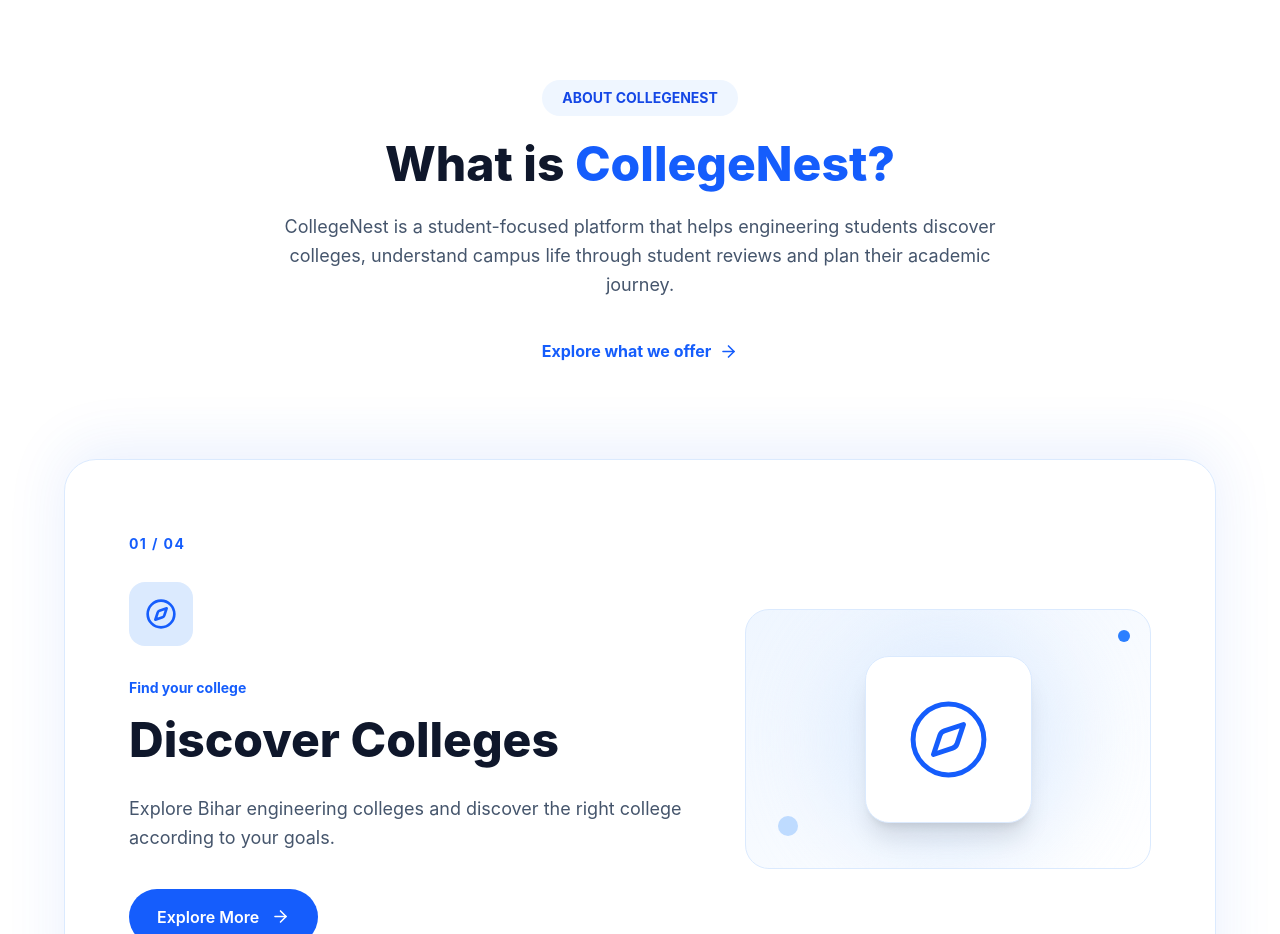
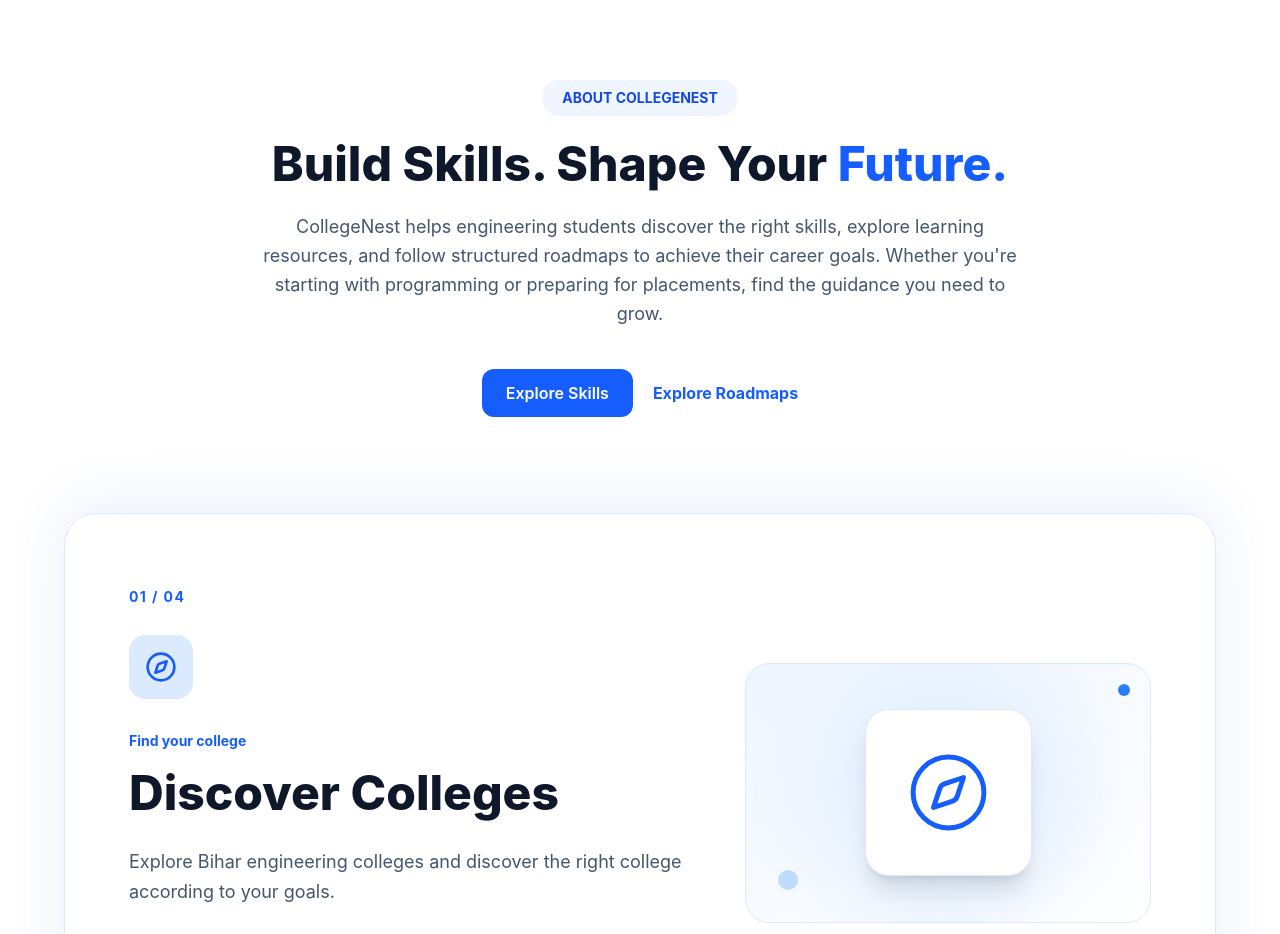
Before and after one commit to Anoopraja/CollegeNest, a React (Vite) app in the folder BCE-Bihar/: page / in a window 1280 px wide. Shown: the part 920-1854 px from the top of the page. Built offline with nearby package versions, Linux system fonts and the light colour scheme; no server answers.

Commit message:
hero section update

```diff
--- a/BCE-Bihar/src/Components/Hero.jsx
+++ b/BCE-Bihar/src/Components/Hero.jsx
@@ -202,23 +202,33 @@ const Home = () => {
       ABOUT COLLEGENEST
     </span>
 
-          <h2 className="text-4xl md:text-5xl font-extrabold mt-6">
-            What is <span className="text-blue-600">CollegeNest?</span>
+    <h2 className="text-4xl md:text-5xl font-extrabold mt-6 text-slate-900">
+      Build Skills. Shape Your{" "}
+      <span className="text-blue-600">Future.</span>
     </h2>
 
     <p className="text-slate-600 text-lg leading-relaxed mt-6">
-            CollegeNest is a student-focused platform that helps engineering
-            students discover colleges, understand campus life through
-            student reviews and plan their academic journey.
+      CollegeNest helps engineering students discover the right skills,
+      explore learning resources, and follow structured roadmaps to
+      achieve their career goals. Whether you're starting with programming
+      or preparing for placements, find the guidance you need to grow.
     </p>
 
-          <div className="flex justify-center mt-10">
+    <div className="flex flex-col sm:flex-row justify-center items-center gap-5 mt-10">
       <a
-              href="#colleges"
-              className="flex items-center gap-2 text-blue-600 font-bold"
+        href="/skills"
+        className="flex items-center gap-2 bg-blue-600 text-white px-6 py-3 rounded-xl font-semibold hover:bg-blue-700 transition"
       >
-              Explore what we offer
-              <ArrowRight size={19} />
+        Explore Skills
+        {/* <ArrowRight size={19} /> */}
+      </a>
+
+      <a
+        href="/roadmap"
+        className="flex items-center gap-2 text-blue-600 font-bold hover:gap-3 transition-all"
+      >
+        Explore Roadmaps
+        {/* <ArrowRight size={19} /> */}
       </a>
     </div>
   </div>
--- a/BCE-Bihar/src/Components/pages/Skills.jsx
+++ b/BCE-Bihar/src/Components/pages/Skills.jsx
@@ -455,6 +455,10 @@ const skillDomains = [
   },
 ];
 
+// const domain = () => {
+//   return skillDomains?.data?.length ?? 0;
+// };
+
 // ------------------------------------------------------
 // SKILLS PAGE
 // ------------------------------------------------------
@@ -645,9 +649,14 @@ const Skills = () => {
             <p className="text-gray-500 mt-2 text-sm sm:text-base">
               if you reach this page, it means you are interested in exploring career paths.
               I am a fullstack developer from spnrec from 2025 batch, i have create this webapplication for my junior for my beu 2026 or above.
-              on a serious note, dont relay on your college acadmics , if you are a CSE and want to be place in a good company then
+              on a serious note, dont relay on your college acadmics, if you are a CSE and want to be place in a good company then
               student just pick one domain and start learning it, you will be a master in that domain in 6 months if you are consistent.
               job market is very competitive, so you have to be a master in one domain rather than a jack of all trades.
+            </p>
+            {/* <br></br> */}
+            <p className="text-gray-500 mt-2 text-sm sm:text-base">
+              In your hand 4 year are available, try every skill and find in which domain you are interested and start learning it, you will be a master in that domain in 6 months if you are consistent.
+              if you are not into GATE prepration just study enough to pass the semster exam and maintain your CGPA, because placement is not only about CGPA, but also about your skills and projects.
             </p>
           </div>
         </div>
```
Lines whose indentation alone changed are shown as unchanged.
